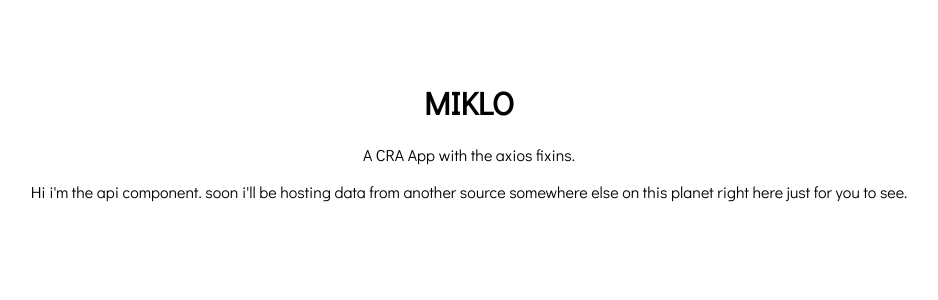
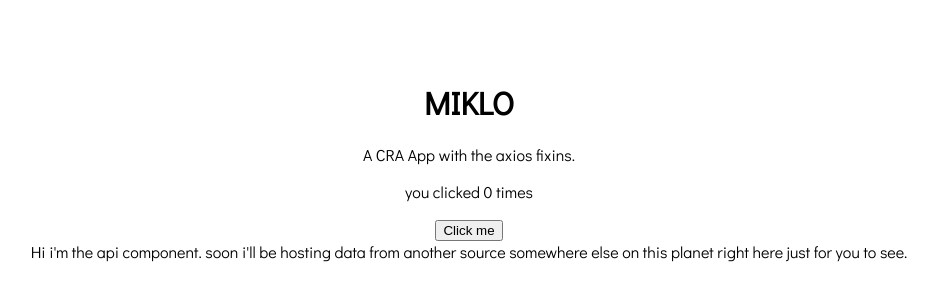
Before and after one commit to miklo88/React-API, a React (Create React App) app in the folder react-api/: page /count in a window 1280 px wide. Shown: the part 74-374 px from the top of the page, without its empty margins (171-1109 px from the left). Built offline with nearby package versions, Linux system fonts and the light colour scheme.

Commit message:
fixed up the hook component. going to get the state figured out on it then gonna bring in imagery from an api to populate. fun day

```diff
--- a/react-api/src/App.js
+++ b/react-api/src/App.js
@@ -1,5 +1,6 @@
 import React from "react";
 // import all react components here. build router from here?
+import Hook from "./axios/index";
 import API from "./api";
 
 function App() {
@@ -9,7 +10,7 @@ function App() {
         <h1>MIKLO</h1>
         <p>A CRA App with the axios fixins.</p>
       </div>
-
+      <Hook />
       <API />
     </div>
   );
--- a/react-api/src/styles/index.scss
+++ b/react-api/src/styles/index.scss
@@ -6,7 +6,6 @@
 .Body {
   text-align: center;
   font-family: "Didact Gothic", sans-serif;
-
   padding: 10%;
   margin: 0 auto;
 }
--- a/react-api/src/styles/variables.scss
+++ b/react-api/src/styles/variables.scss
@@ -0,0 +1 @@
+// COLORS /////////////////////////////////////////////////////
```
Also changed, not shown: react-api/src/axios/index.js (+4 -3 lines).
